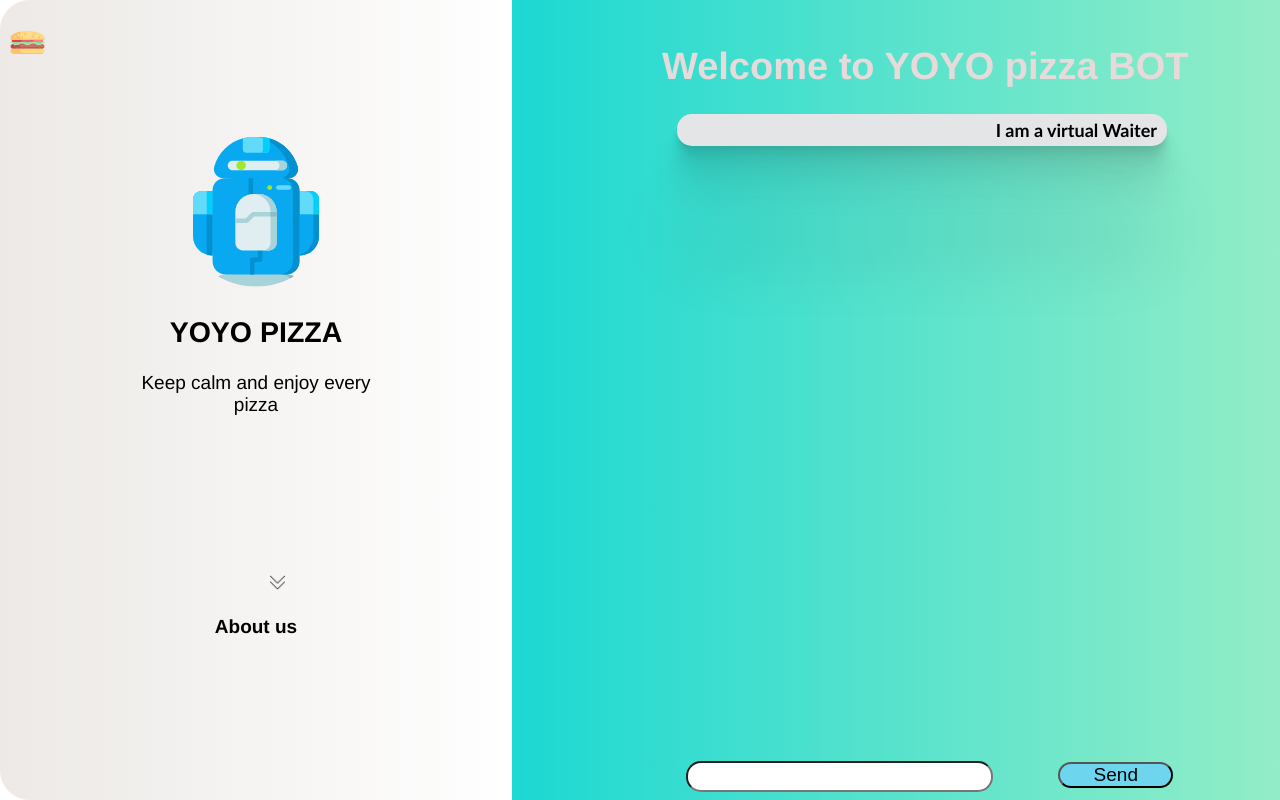
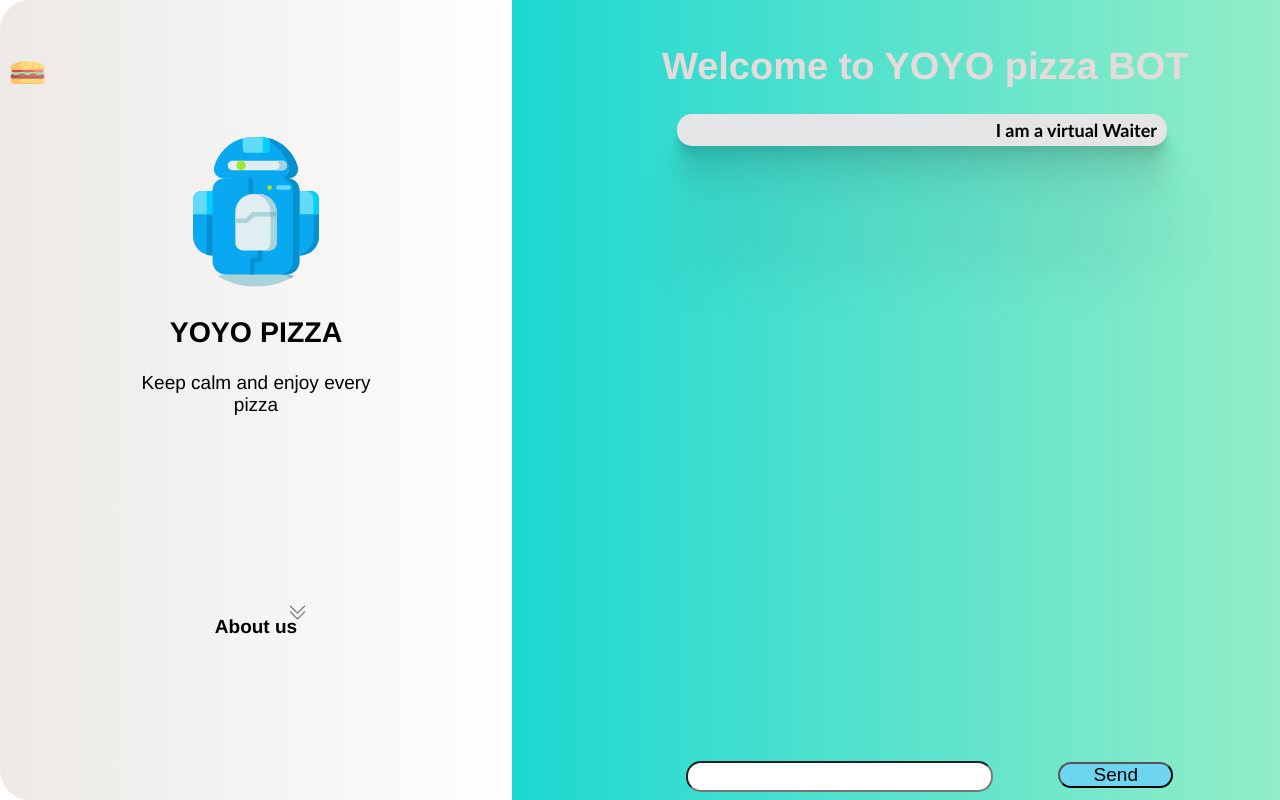
Before and after one commit to udayakumaran/YOYO-pizza-BOT, a website: page index.html in a window 1280 px wide. Drawn offline with nearby package versions, Linux system fonts and the light colour scheme; no server answers.

Commit message:
fourth commit

```diff
--- a/index.html
+++ b/index.html
@@ -194,7 +194,7 @@
         <h4 style="margin-top: 200px;;">About us</h4>
       </div>
 
-      <img src="a.png" style="width: 15px;height: 15; margin-top: 555px; margin-left: 220px; " >
+      <img src="a.png" style="width: 15px;height: 15; margin-top: 585px; margin-left: 240px; " >
     </div>
 
     <div class="split right">
```
